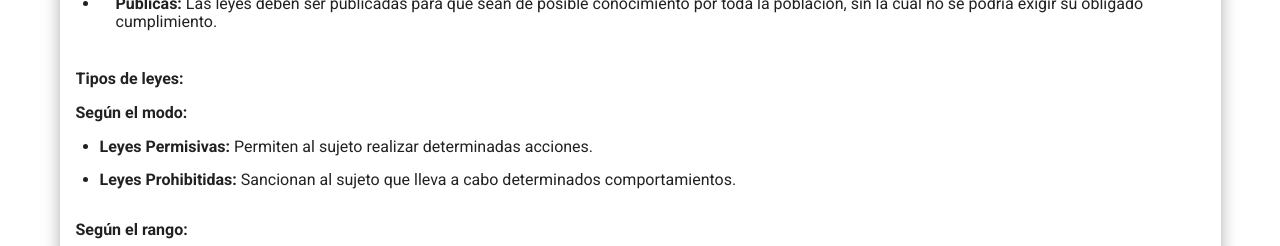
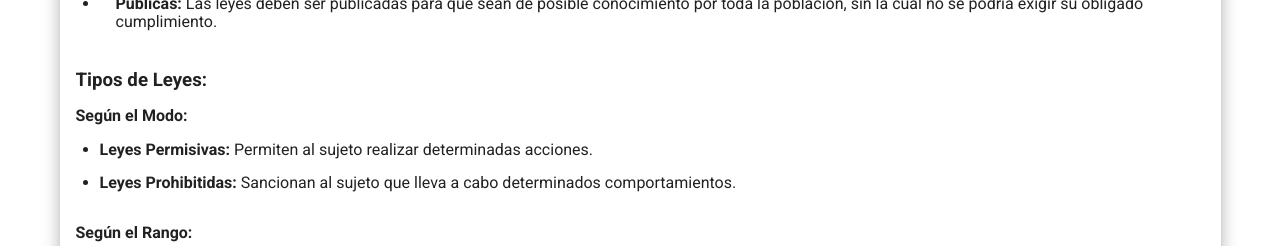
Before and after one commit to mayex-gif/pradas, a Nuxt app: page /1 in a window 1280 px wide. Shown: the part 554-800 px from the top of the page. Built offline with nearby package versions, Linux system fonts and the light colour scheme.

Commit message:
update info

```diff
--- a/pages/1.vue
+++ b/pages/1.vue
@@ -48,15 +48,15 @@
         </v-list-item>
         <v-list-item>
           <v-list-item-content>
-            <h4>Tipos de leyes:</h4>
+            <h3>Tipos de Leyes:</h3>
             <v-divider class="mb-1"></v-divider>
-            <h4>Según el modo:</h4>
+            <h4>Según el Modo:</h4>
             <br><br>
             <ul>
               <li><p><strong>Leyes Permisivas:</strong> Permiten al sujeto realizar determinadas acciones.</p></li>
               <li><p><strong>Leyes Prohibitidas:</strong> Sancionan al sujeto que lleva a cabo determinados comportamientos.</p></li>
             </ul>
-            <h4>Según el rango:</h4>
+            <h4>Según el Rango:</h4>
             <br><br>
             <ul>
               <li><p><strong>Leyes Orgánicas:</strong> Regulan los derechos fundamentales y libertades públicas y requieren de una mayoría en el órgano legislativo para ser aprobadas.</p></li>
```
